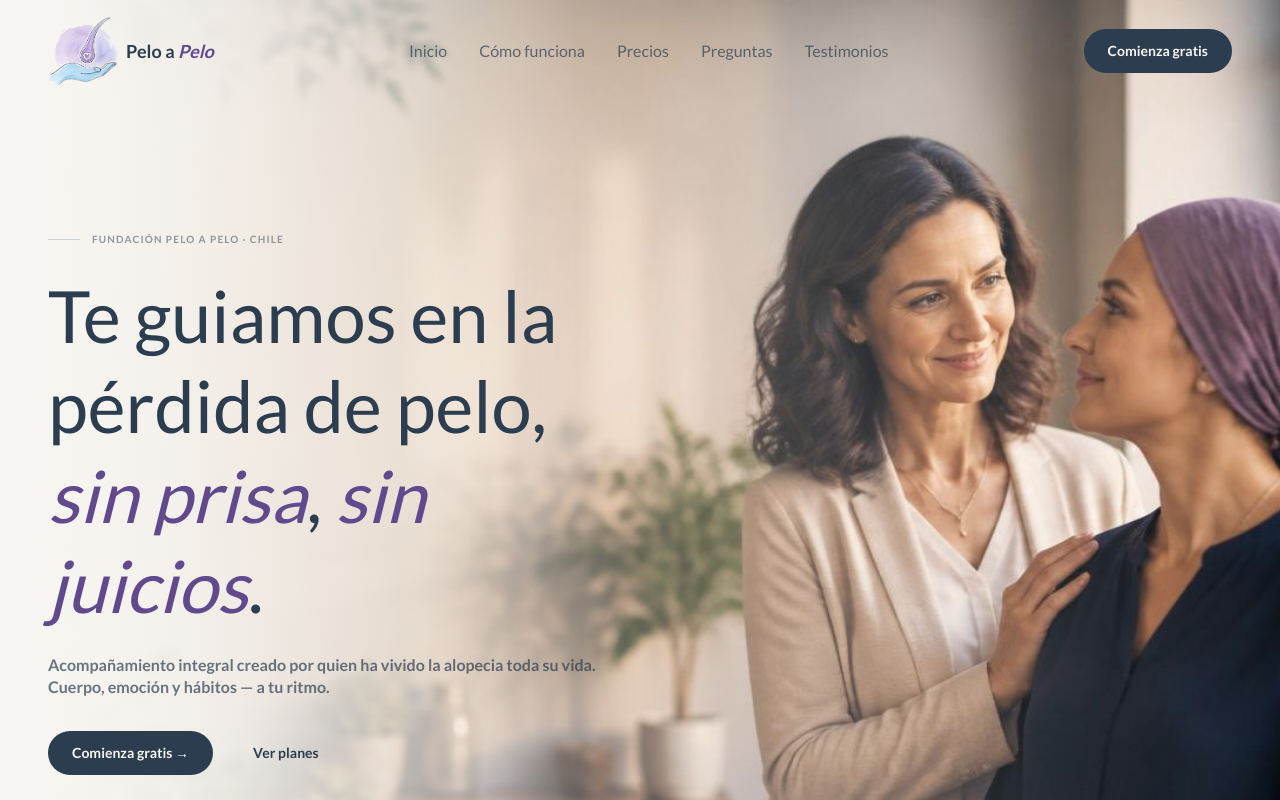
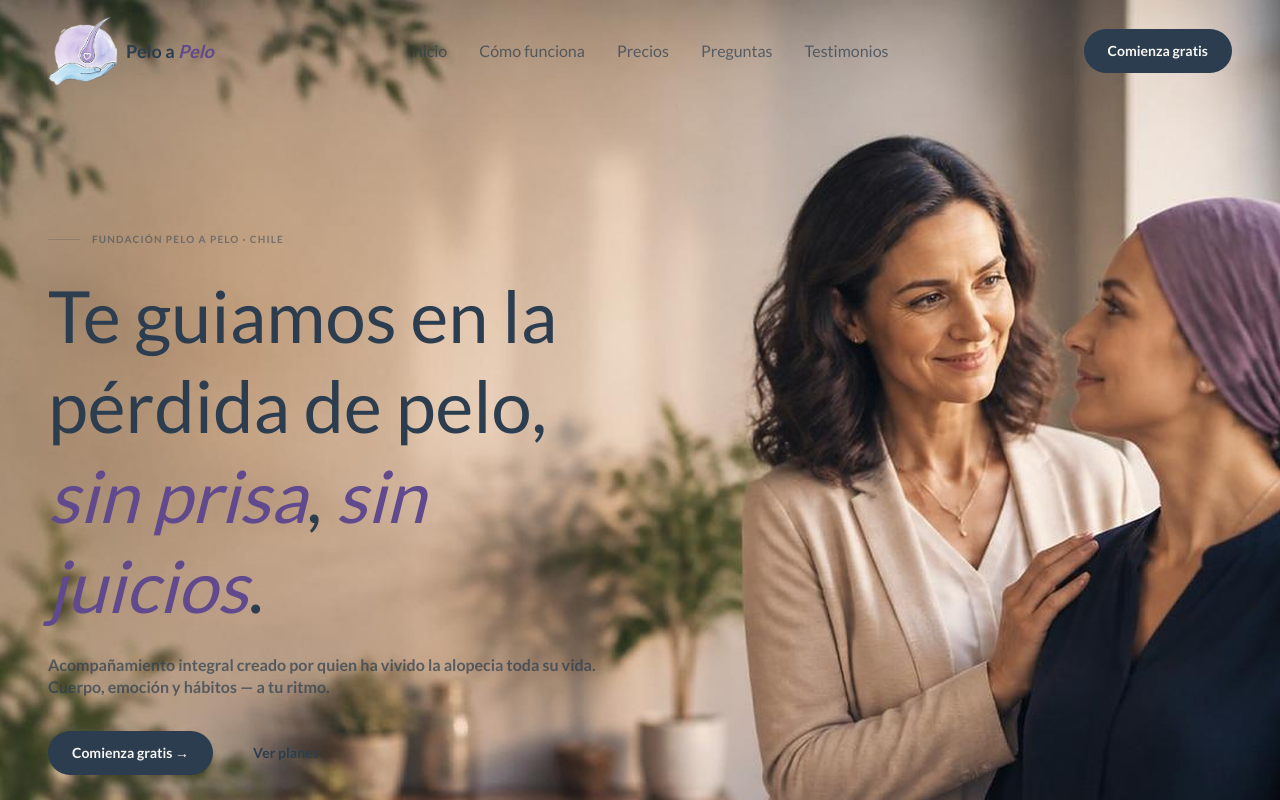
Before and after one commit to VicenteCastroIb/peloapelo-web-frontend, a Next.js app: page / in a window 1280 px wide. Shown: the top 800 px of the page. Built offline with nearby package versions, Linux system fonts and the light colour scheme; no server answers.

Commit message:
fix: quitar mascara del Hero, mejorar nitidez de la foto (upscale + calidad de Image a 90)

```diff
--- a/components/sections/Hero.tsx
+++ b/components/sections/Hero.tsx
@@ -5,26 +5,19 @@ import FadeInOnScroll from "@/components/shared/FadeInOnScroll";
 export default function Hero() {
   return (
     <section id="inicio" className="relative isolate -mt-[104px] overflow-hidden pt-[104px]">
-      {/* La foto cubre toda la sección, pero se desvanece hacia crema en su
-          borde izquierdo (mask-image, sin corte recto) dejando espacio para
-          el texto. En mobile se desvanece hacia abajo en vez de a un lado. */}
-      <div className="absolute inset-0 -z-20 overflow-hidden [mask-image:linear-gradient(to_top,transparent,black_45%)] sm:[mask-image:linear-gradient(to_right,transparent,black_45%)]">
+      {/* Foto sin difuminado ni mascara: la composicion ya trae el espacio
+          y las plantas decorativas del lado izquierdo para el texto. */}
+      <div className="absolute inset-0 -z-20 overflow-hidden">
         <Image
           src="/images/hero-photo.jpg"
           alt="Una terapeuta apoya con calidez a una mujer con pañuelo en la cabeza por pérdida de pelo."
           fill
           priority
+          quality={90}
           sizes="100vw"
           className="object-cover"
         />
       </div>
-
-      {/* Scrim adicional: refuerza el crema alrededor del texto por si el
-          fondo de la foto queda claro en algún punto. */}
-      <div
-        aria-hidden
-        className="absolute inset-0 -z-10 bg-gradient-to-t from-cream via-cream/40 to-transparent sm:bg-gradient-to-r sm:from-cream sm:via-cream/25 sm:to-transparent"
-      />
 
       <div className="relative mx-auto flex min-h-[560px] max-w-7xl flex-col justify-end px-6 py-16 sm:min-h-[640px] sm:items-start sm:justify-center sm:py-24 lg:px-12 lg:py-32">
         <FadeInOnScroll className="w-full sm:max-w-lg lg:max-w-xl">
```
Also changed, not shown: public/images/hero-photo.jpg.
